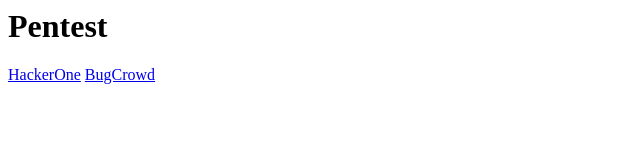
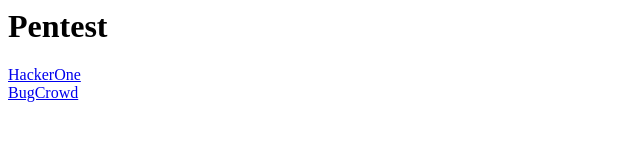
Before and after one commit to madusec/madusec.github.io, a plain HTML site: page index.html in a window 1280 px wide. Shown: the whole page, without its empty margins (0-640 px from the left). Drawn offline with Linux system fonts and the light colour scheme.

Commit message:
Update index.html

```diff
--- a/index.html
+++ b/index.html
@@ -5,8 +5,8 @@
 <body>
 <h1>Pentest</h1>
 <p>
-<a href="https://hackerone.com">HackerOne</a>
-<a href="https://bugcrowd.com">BugCrowd</a>
+<a href="https://hackerone.com">HackerOne</a><br>
+<a href="https://bugcrowd.com">BugCrowd</a><br>
 </p>
 </body>
 </html>
```
